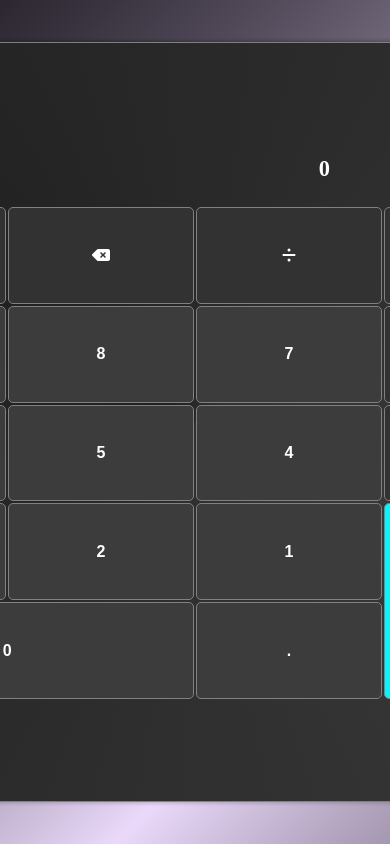
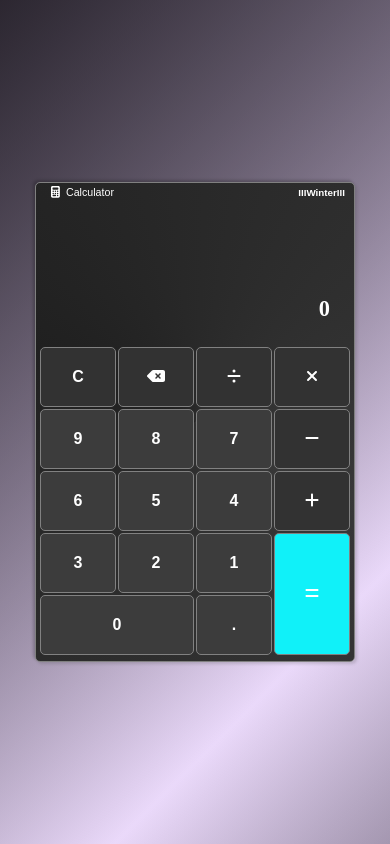
Before and after one commit to IIIWinterIII/-alculator, a React (Create React App) app: page / in a window 390 px wide. Built offline with nearby package versions, Linux system fonts and the light colour scheme.

Commit message:
correction media

```diff
--- a/src/App.css
+++ b/src/App.css
@@ -144,19 +144,3 @@ button {
 button:hover {
   background-color: rgb(50, 50, 50);
 }
-
-/* Адаптация для мобильных устройств */
-@media (max-width: 768px) {
-  .calculator {
-    width: 90vh;
-    height: 90vh;
-  }
-
-}
-
-@media (max-width: 480px) {
-  .calculator {
-    width: 90vh;
-    height: 90vh;
-  }
-}
```
